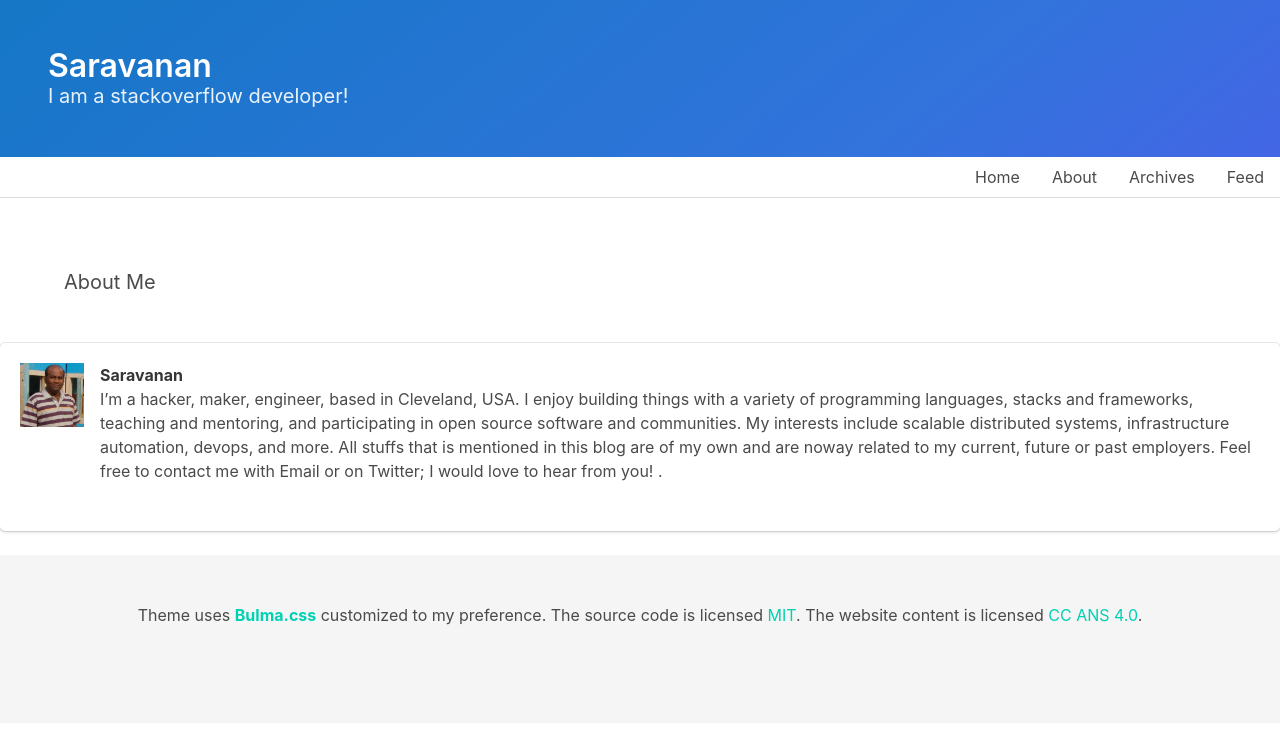
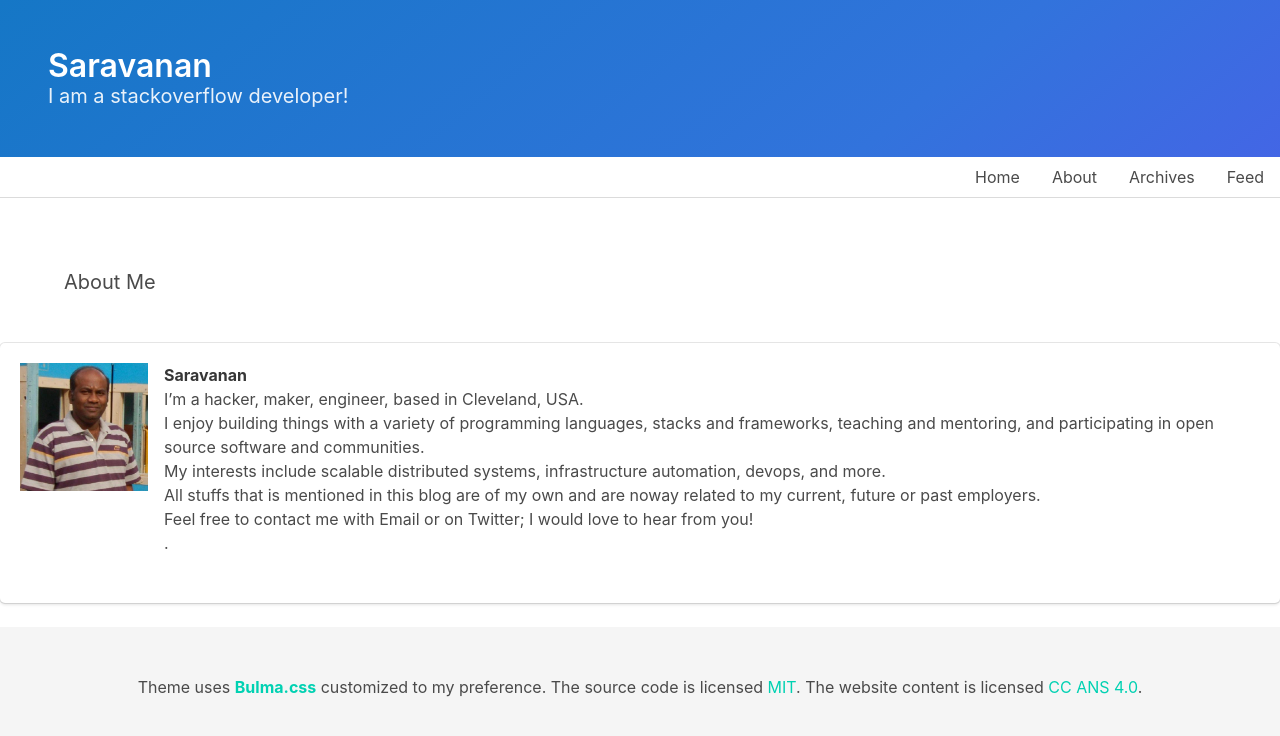
Before and after one commit to saravanaram/saravanaram.github.io, a Jekyll site: the page built from about.html, in a window 1280 px wide. Shown: the top 736 px of the page. Built offline with Jekyll 4.4.1, drawn with Linux system fonts in a browser that asks for light colours.

Commit message:
Update about.html

```diff
--- a/about.html
+++ b/about.html
@@ -17,7 +17,7 @@
 <div class="box">
   <article class="media">
     <div class="media-left">
-      <figure class="image is-64x64">
+      <figure class="image is-128x128">
         <img src="/assets/images/profile_photo.jpg" alt="Image">
       </figure>
     </div>
@@ -26,23 +26,20 @@
         <p>
           <strong>Saravanan</strong>
           <br>
-          I’m a hacker, maker, engineer, based in Cleveland, USA.
+          I’m a hacker, maker, engineer, based in Cleveland, USA. <br>
+I enjoy building things with a variety of programming languages, stacks and frameworks, teaching and mentoring, and participating in open source software and communities. <br>
 
 
 
-I enjoy building things with a variety of programming languages, stacks and frameworks, teaching and mentoring, and participating in open source software and communities.
+My interests include scalable distributed systems, infrastructure automation, devops, and more. <br>
 
 
 
-My interests include scalable distributed systems, infrastructure automation, devops, and more.
+All stuffs that is mentioned in this blog are of my own and are noway related to my current, future or past employers. <br>
 
 
 
-All stuffs that is mentioned in this blog are of my own and are noway related to my current, future or past employers.
-
-
-
-Feel free to contact me with Email or on Twitter; I would love to hear from you!
+Feel free to contact me with Email or on Twitter; I would love to hear from you! <br>
 .
         </p>
       </div>
```
